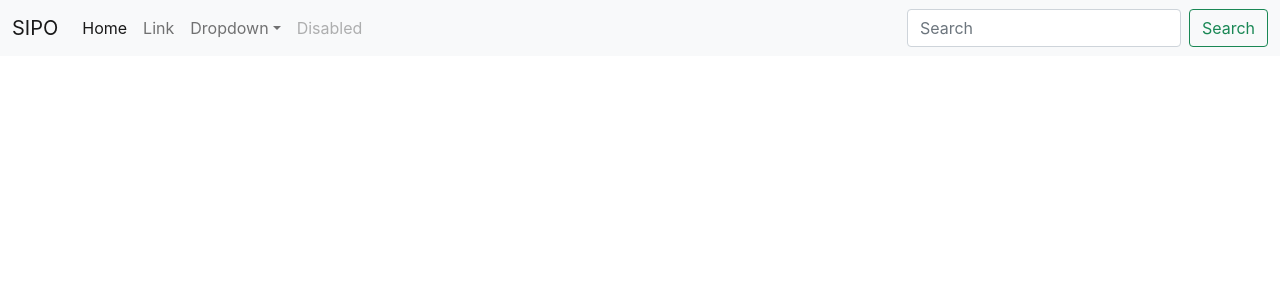
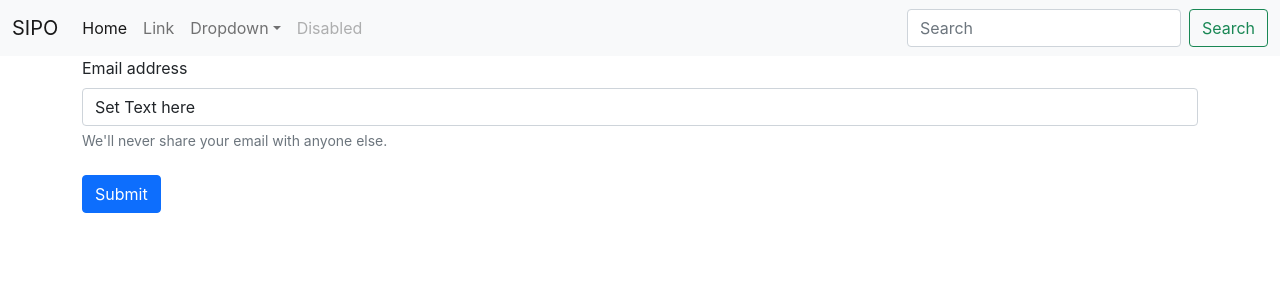
Before and after one commit to thejusvarma/React-App, a React (Create React App) app: page / in a window 1280 px wide. Shown: the top 300 px of the page. Built offline with nearby package versions, Linux system fonts and the light colour scheme.

Commit message:
Forms and React State

```diff
--- a/src/App.js
+++ b/src/App.js
@@ -1,9 +1,13 @@
 import './App.css';
 import Navbar from './components/Navbar';
+import TextForm from './components/TextForm';
 
 function App() {
   return (
+    <>
     <Navbar title = "SIPO"/>
+    <TextForm/>
+    </>
   );
 }
 
--- /dev/null
+++ b/src/components/TextForm.js
@@ -0,0 +1,32 @@
+import React, {useState} from "react";
+
+export default function TextForm()
+{
+    const[text, setText] = useState('Set Text here');
+    // setText("New Value");
+
+    const handleOnClick=()=>
+    {
+        let newText = text.toUpperCase();
+        setText(newText);
+    }
+
+    const handleOnChange=(event)=>
+    {
+        console.log("changed")
+        setText(event.target.value)
+    }
+
+    return (
+        <div className="container">
+        <form>
+            <div className="mb-4">
+                <label for="exampleInputEmail1" className="form-label">Email address</label>
+                <input type="text" value={text} onChange={handleOnChange} className="form-control" id="exampleInputEmail1" aria-describedby="emailHelp"/>
+                <div id="emailHelp" className="form-text">We'll never share your email with anyone else.</div>
+            </div>
+        <button type="submit" onClick={handleOnClick} className="btn btn-primary">Submit</button>
+    </form>
+        </div>
+    )
+}
```
